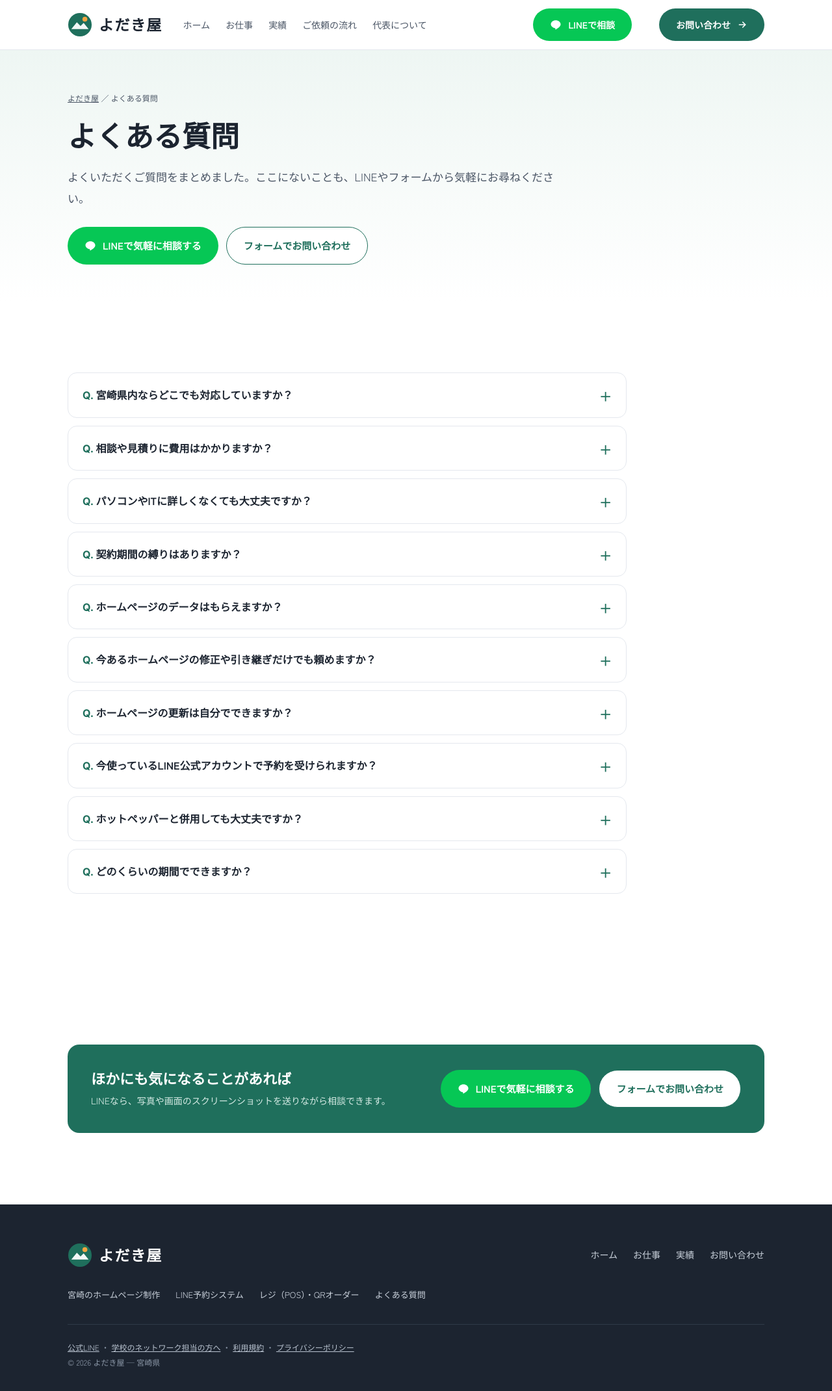
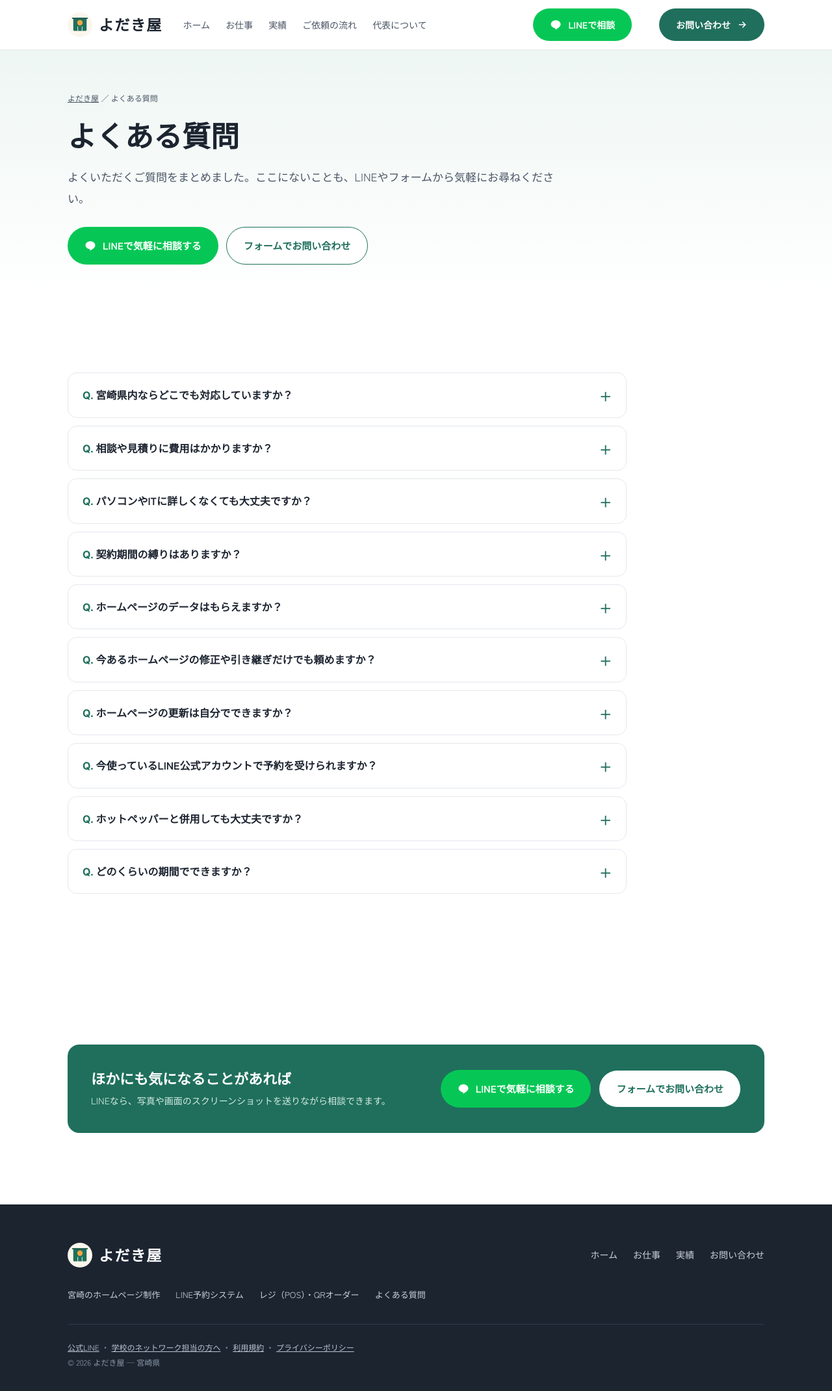
Before and after one commit to Ym0523/ynsysapp-site, a plain HTML site: page public/faq/index.html in a window 1280 px wide. Shown: the whole page at 65% size. Drawn offline with Linux system fonts and the light colour scheme.

Commit message:
ロゴを「のれんと太陽」に変えた
ヘッダー・フッターのマーク、ファビコン、apple-touch-icon、OGP画像を新しいロゴに差し替えた。
サービスページは tools/build-pages.cjs で再生成。

Co-Authored-By: Claude Opus 5.5 <noreply@anthropic.com>

```diff
--- a/public/faq/index.html
+++ b/public/faq/index.html
@@ -31,9 +31,11 @@
   <div class="wrap nav">
     <a class="logo" href="/" aria-label="よだき屋 ホーム">
       <svg class="logo-mark" viewBox="0 0 40 40" aria-hidden="true">
-        <circle cx="20" cy="20" r="19" fill="#1f6f5c"/>
-        <path d="M6 27 L15 16 L21 22 L26 17 L34 27 Z" fill="#fff" opacity=".95"/>
-        <circle cx="28" cy="11" r="4" fill="#f2a541"/>
+        <circle cx="20" cy="20" r="20" fill="#fbf6ec"/>
+        <rect x="7.2" y="8.8" width="25.6" height="1.8" rx=".9" fill="#154f42"/>
+        <path d="M9.2 10.6H30.8V28.8Q30.8 30 29.6 30H10.4Q9.2 30 9.2 28.8Z" fill="#1f6f5c"/>
+        <rect x="16" y="22.8" width="1" height="7.4" fill="#fbf6ec"/><rect x="23" y="22.8" width="1" height="7.4" fill="#fbf6ec"/>
+        <circle cx="20" cy="16.8" r="4.4" fill="#f2a541"/>
       </svg>
       <span class="logo-text">よだき屋</span>
     </a>
@@ -99,9 +101,11 @@
     <div class="foot">
       <a class="logo" href="/">
         <svg class="logo-mark" viewBox="0 0 40 40" aria-hidden="true">
-          <circle cx="20" cy="20" r="19" fill="#1f6f5c"/>
-          <path d="M6 27 L15 16 L21 22 L26 17 L34 27 Z" fill="#fff" opacity=".95"/>
-          <circle cx="28" cy="11" r="4" fill="#f2a541"/>
+          <circle cx="20" cy="20" r="20" fill="#fbf6ec"/>
+          <rect x="7.2" y="8.8" width="25.6" height="1.8" rx=".9" fill="#154f42"/>
+          <path d="M9.2 10.6H30.8V28.8Q30.8 30 29.6 30H10.4Q9.2 30 9.2 28.8Z" fill="#1f6f5c"/>
+          <rect x="16" y="22.8" width="1" height="7.4" fill="#fbf6ec"/><rect x="23" y="22.8" width="1" height="7.4" fill="#fbf6ec"/>
+          <circle cx="20" cy="16.8" r="4.4" fill="#f2a541"/>
         </svg>
         <span class="logo-text">よだき屋</span>
       </a>
```
Also changed, not shown: public/homepage/index.html (+10 -6 lines), public/index.html (+10 -6 lines), public/line-yoyaku/index.html (+10 -6 lines), public/pos/index.html (+10 -6 lines), public/apple-touch-icon.png, public/assets/og.png, public/favicon-48.png, public/favicon.ico, public/favicon.svg.
